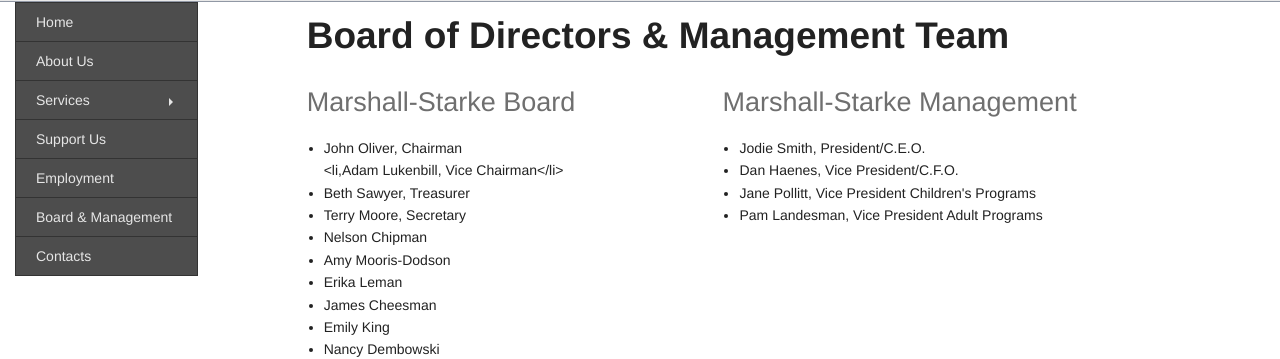
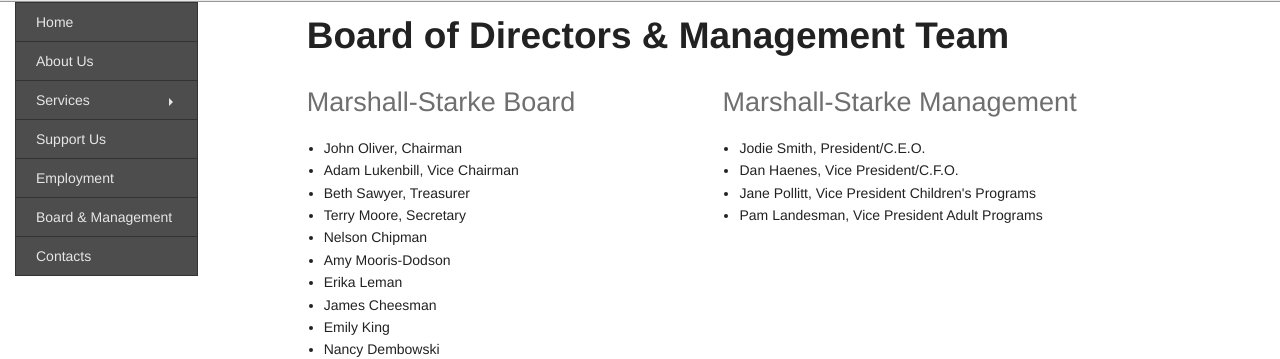
Before and after one commit to leviwilson/marshall-starke.org, a Jekyll site: the page built from board.md, in a window 1280 px wide. Shown: the part 125-484 px from the top of the page. Built offline with Jekyll 4.4.1, drawn with Linux system fonts in a browser that asks for light colours; nearby versions of some CDN libraries; Markdown is read by kramdown in place of the engine named in the settings.

```diff
--- a/board.md
+++ b/board.md
@@ -11,7 +11,7 @@ title:  Board & Management
   <h3 class="subheader">Marshall-Starke Board</h3>
   <ul>
     <li>John Oliver, Chairman</li>
-    <li,Adam Lukenbill, Vice Chairman</li>
+    <li>Adam Lukenbill, Vice Chairman</li>
     <li>Beth Sawyer, Treasurer</li>
     <li>Terry Moore, Secretary</li>
     <li>Nelson Chipman</li>
```
